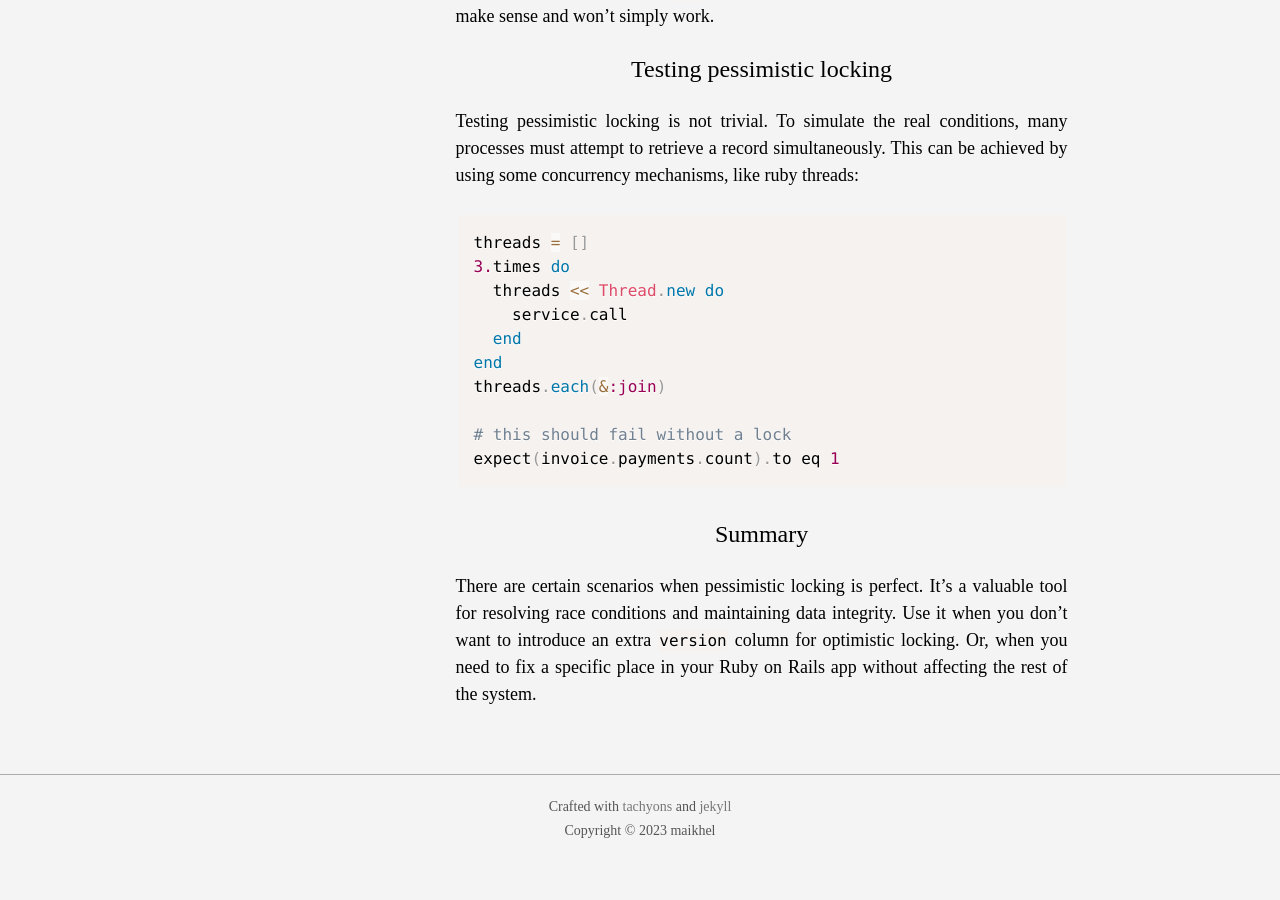
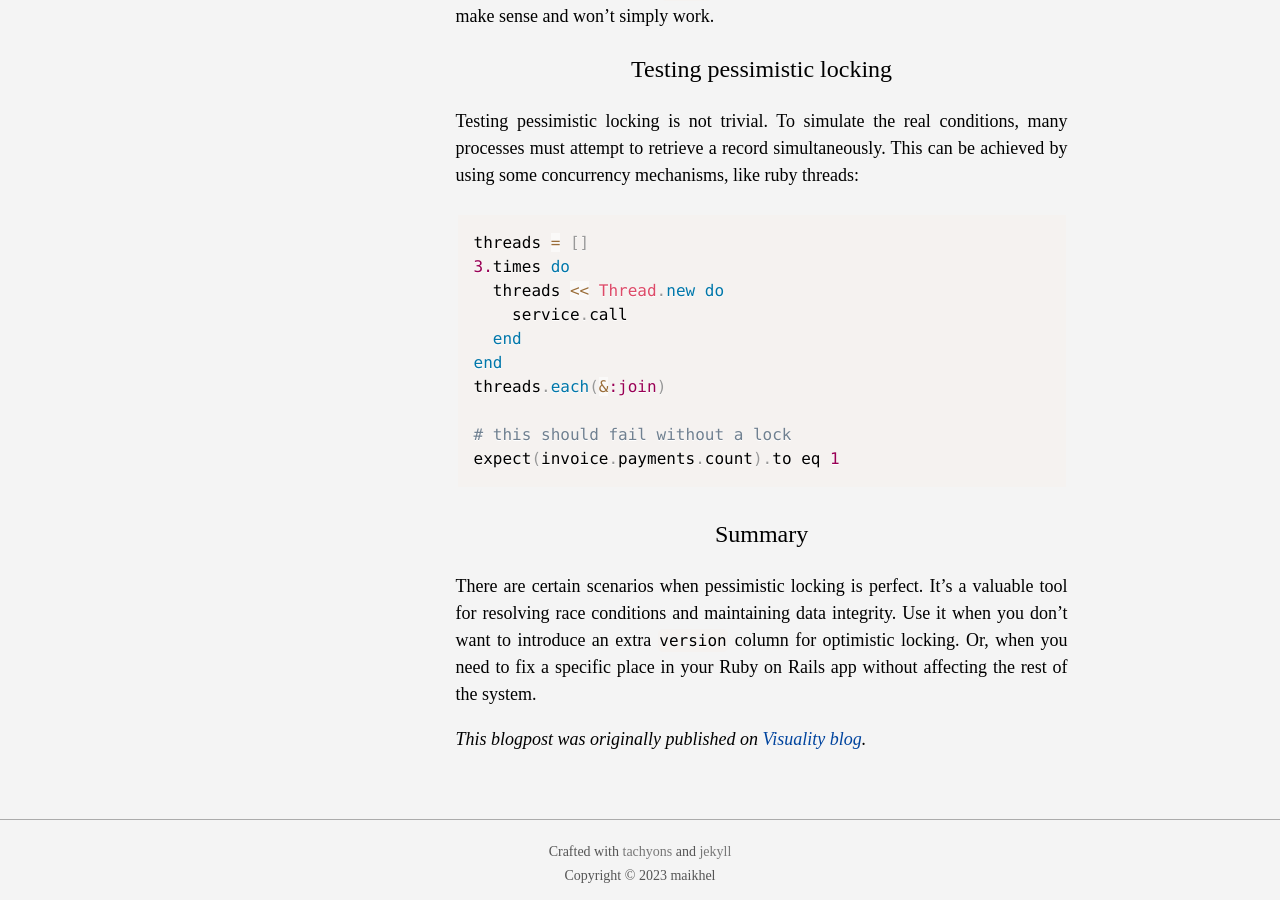
Before and after one commit to maikhel/maikhel.github.io, a Jekyll site: the page built from _posts/2023-06-23-pessimistic-locking.md, in a window 1280 px wide and 900 px high, scrolled down 2151 px. Built offline with Jekyll 4.4.1, drawn with Linux system fonts in a browser that asks for light colours; before the commit the page ends 3006 px from its top, so only the background shows below that.

Commit message:
Add info about Visuality blog

```diff
--- a/_posts/2023-06-23-pessimistic-locking.md
+++ b/_posts/2023-06-23-pessimistic-locking.md
@@ -77,3 +77,6 @@ expect(invoice.payments.count).to eq 1
 ### Summary
 
 There are certain scenarios when pessimistic locking is perfect. It's a valuable tool for resolving race conditions and maintaining data integrity. Use it when you don't want to introduce an extra `version` column for optimistic locking. Or, when you need to fix a specific place in your Ruby on Rails app without affecting the rest of the system.
+
+
+*This blogpost was originally published on [Visuality blog](https://www.visuality.pl/posts/a-simple-guide-to-pessimistic-locking-in-rails).*
```
